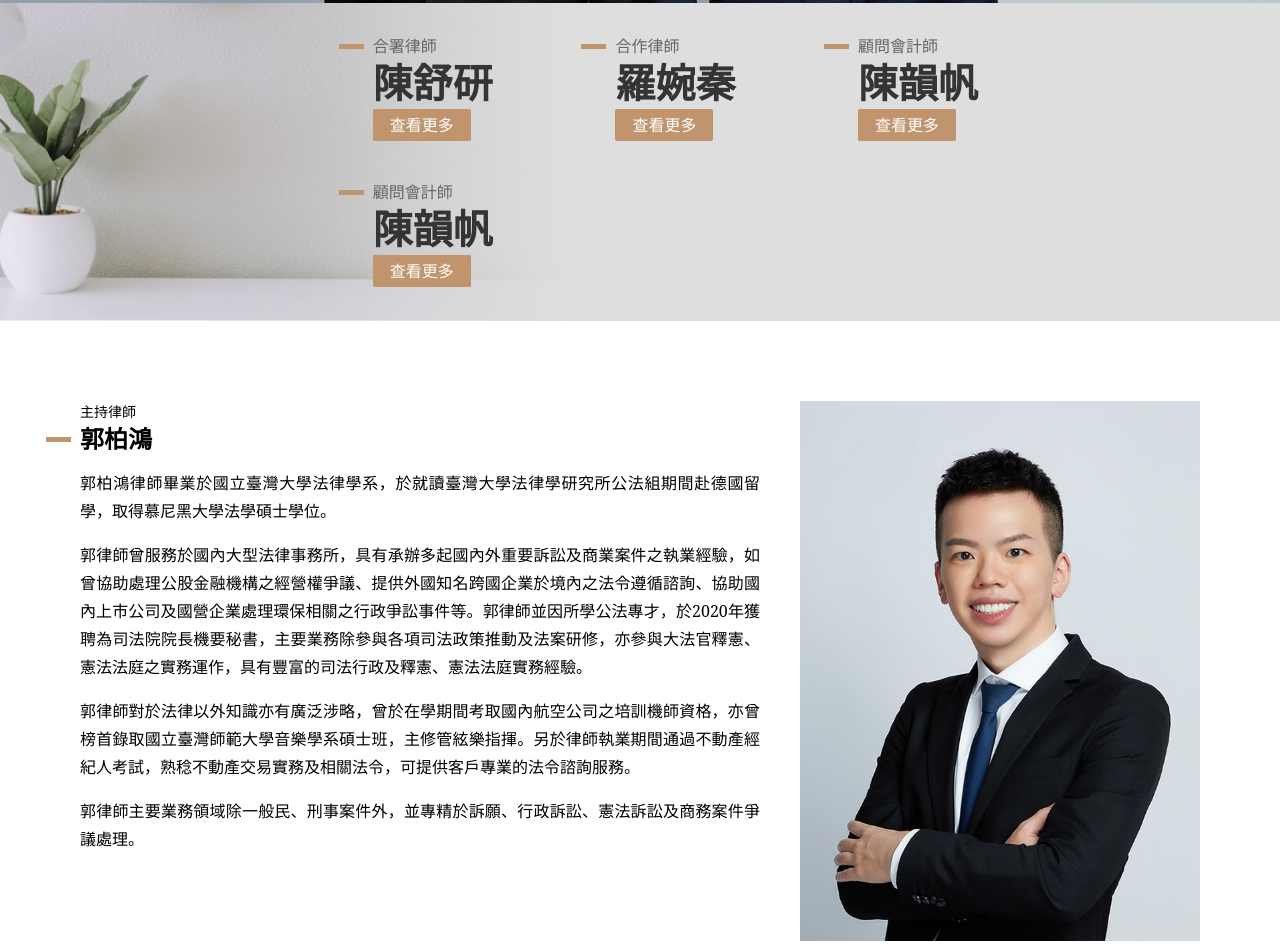
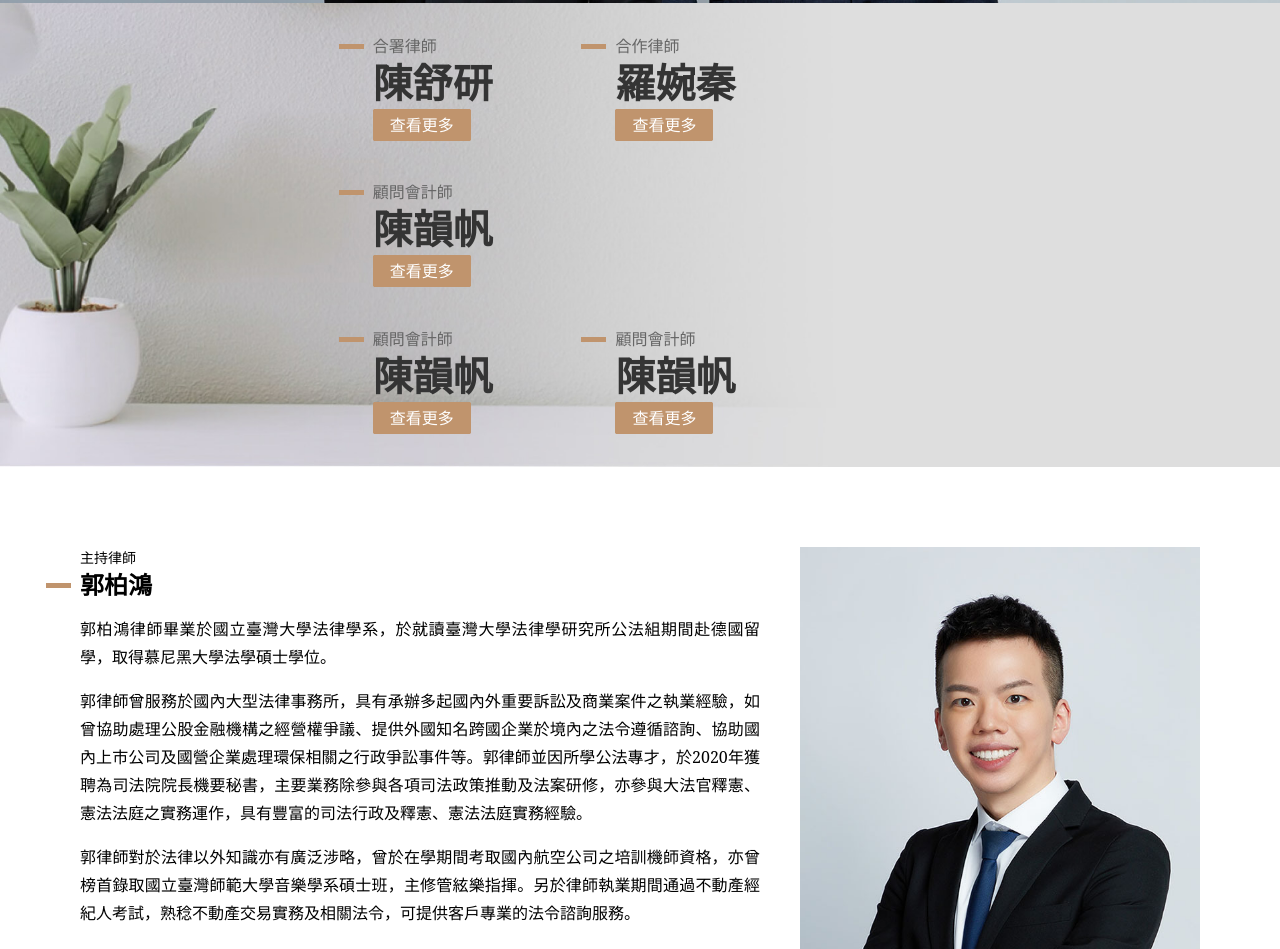
Before and after one commit to lalala-ivon/layer-2025-0207, a plain HTML site: page team/index.html in a window 1280 px wide. Shown: the part 904-1853 px from the top of the page. Drawn offline with nearby package versions, Linux system fonts and the light colour scheme.

Commit message:
Update index.html
調整結構

```diff
--- a/team/index.html
+++ b/team/index.html
@@ -98,6 +98,15 @@
                                     <h5>羅婉秦</h5>
                                     <a href="#layer-05" class="btn">查看更多</a>
                                 </li>
+                            </ul>
+                            <ul>
+                                <li class="layer_3">
+                                    <p>顧問會計師</p>
+                                    <h5>陳韻帆</h5>
+                                    <a href="#layer-03" class="btn">查看更多</a>
+                                </li>
+                            </ul>
+                            <ul>
                                 <li class="layer_3">
                                     <p>顧問會計師</p>
                                     <h5>陳韻帆</h5>
```
